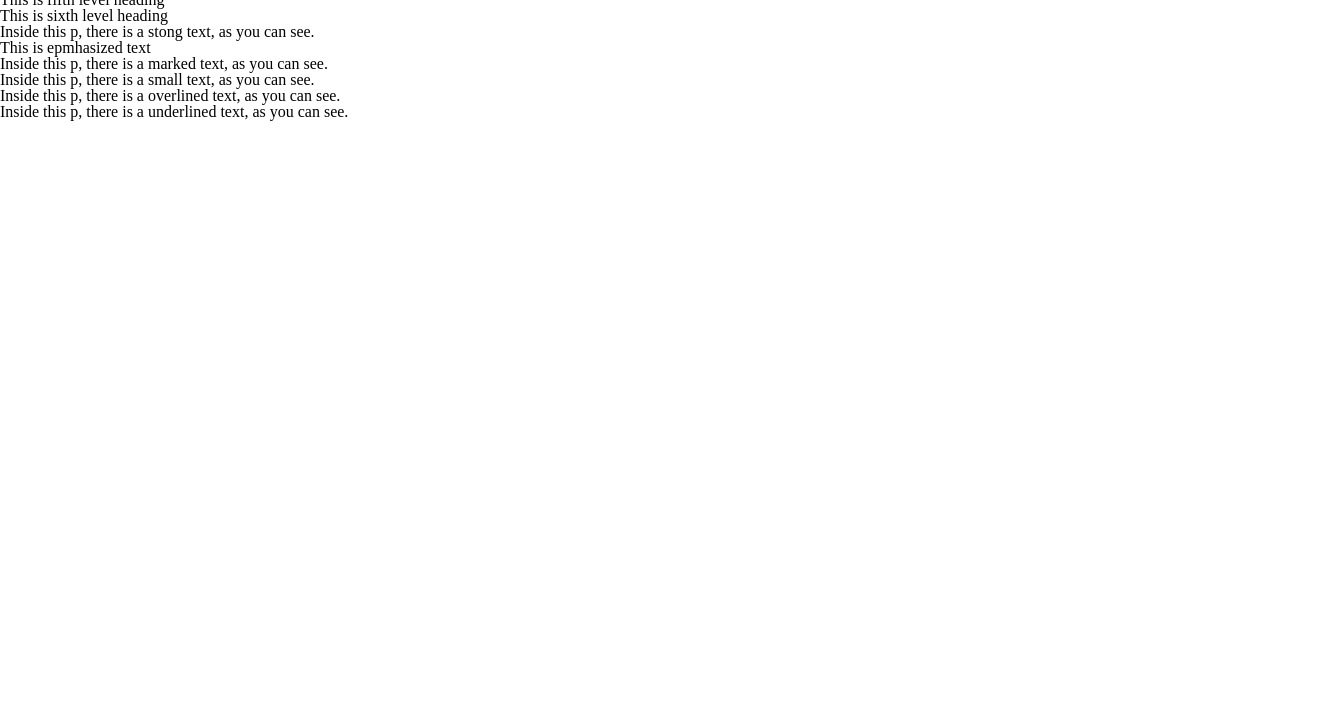
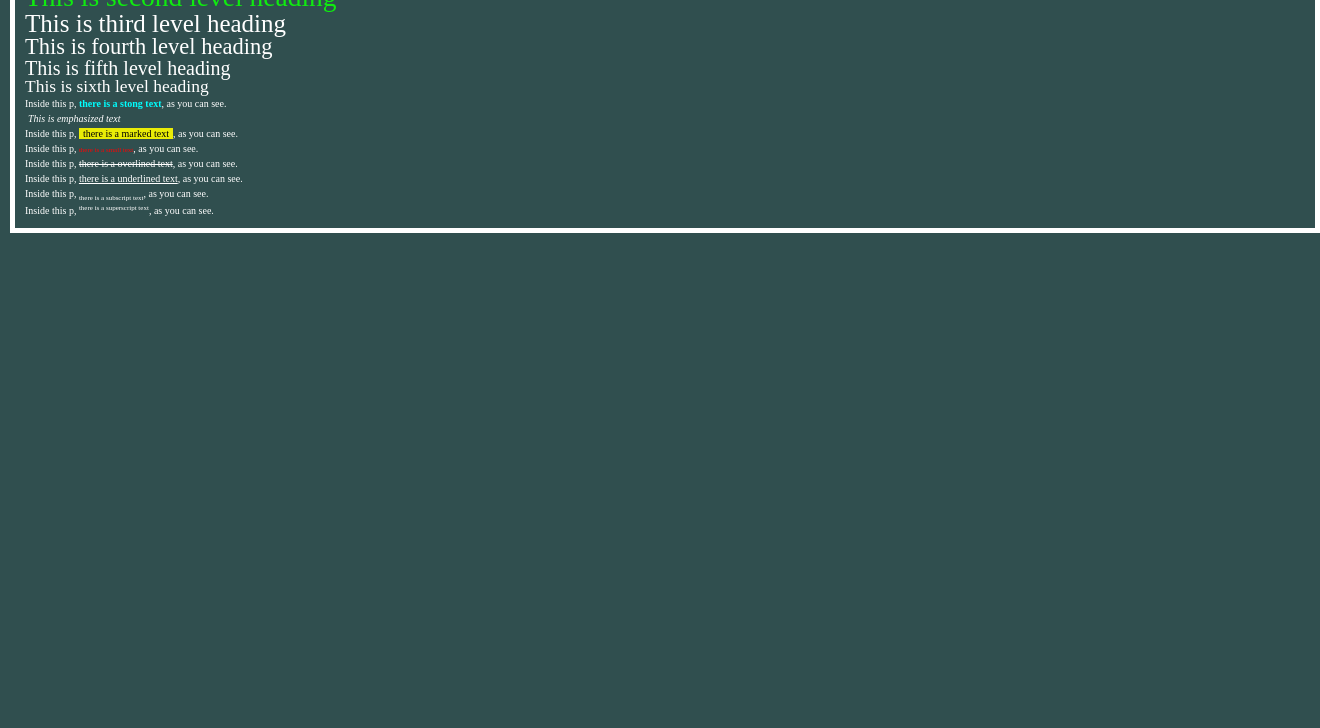
Before and after one commit to luugipuugi/03-fonttimuotoilut, a plain HTML site: page index.html in a window 1280 px wide. Shown: the part 72-800 px from the top of the page, 1320 px wide, since content can reach past the window. Drawn offline with Linux system fonts and the light colour scheme.

Commit message:
tehtävä valmis

```diff
--- a/index.html
+++ b/index.html
@@ -4,8 +4,8 @@
     <meta charset="UTF-8">
     <meta name="viewport" content="width=device-width, initial-scale=1.0">
     <title>fontti-muotoilut</title>
+    <link rel="stylesheet" href="reset.css">
     <link rel="stylesheet" href="layout.css">
-    <link rel="stylesheet" href="reset.css">
 </head>
 <body>
     <section>
@@ -15,12 +15,14 @@
         <h4>This is fourth level heading</h4>
         <h5>This is fifth level heading</h5>
         <h6>This is sixth level heading</h6>
-        <p>Inside this p, <span>there is a stong text</span>, as you can see.</p>
-        <p>This is epmhasized text</p>
-        <p>Inside this p, there is a marked text, as you can see.</p>
-        <p>Inside this p, there is a small text, as you can see.</p>
-        <p>Inside this p, there is a overlined text, as you can see.</p>
-        <p>Inside this p, there is a underlined text, as you can see.</p>
+        <p>Inside this p, <span class="strong">there is a stong text</span>, as you can see.</p>
+        <p><em>This is emphasized text</em></p>
+        <p>Inside this p, <span class="marked">there is a marked text</span>, as you can see.</p>
+        <p>Inside this p, <small>there is a small text</small>, as you can see.</p>
+        <p>Inside this p, <span class="through">there is a overlined text</span>, as you can see.</p>
+        <p>Inside this p, <span class="under">there is a underlined text</span>, as you can see.</p>
+        <p>Inside this p, <span class="sub">there is a subscript text</span>, as you can see.</p>
+        <p>Inside this p, <span class="super">there is a superscript text</span>, as you can see.</p>
     </section>
 </body>
 </html>
--- a/layout.css
+++ b/layout.css
@@ -0,0 +1,72 @@
+html {
+  font-size: 62.5%;
+}
+body {
+  width: 100%;
+  height: 100%;
+  background-color: #304f4f;
+  padding: 1rem;
+  border: solid white;
+  border-width: 0.5rem;
+  margin: 1rem;
+  display: block;
+}
+h1 {
+  font-size: 3rem;
+  color: #ddb68a;
+}
+h2 {
+  font-size: 2.75rem;
+  color: rgb(16, 235, 16);
+}
+h3 {
+  font-size: 2.5rem;
+  color: #ffffff;
+}
+h4 {
+  font-size: 2.25rem;
+  color: #ffffff;
+}
+h5 {
+  font-size: 2rem;
+  color: #ffffff;
+}
+h6 {
+  font-size: 1.75rem;
+  color: #ffffff;
+}
+p {
+  color: #ffffff;
+  line-height: 1.5;
+}
+.strong {
+  font-weight: bold;
+  color: aqua;
+}
+em {
+  font-style: italic;
+  padding: 3px;
+}
+.marked {
+  background-color: rgba(251, 251, 0, 0.915);
+  padding-inline: 4px;
+  color: black;
+}
+small {
+  font-size: 0.7rem;
+  color: red;
+}
+.through {
+  text-decoration: line-through;
+}
+.under {
+  text-decoration: underline;
+}
+.sub {
+  vertical-align: sub;
+  font-size: 0.7rem;
+}
+.super {
+  vertical-align: super;
+  font-size: 0.7rem;
+}
```
